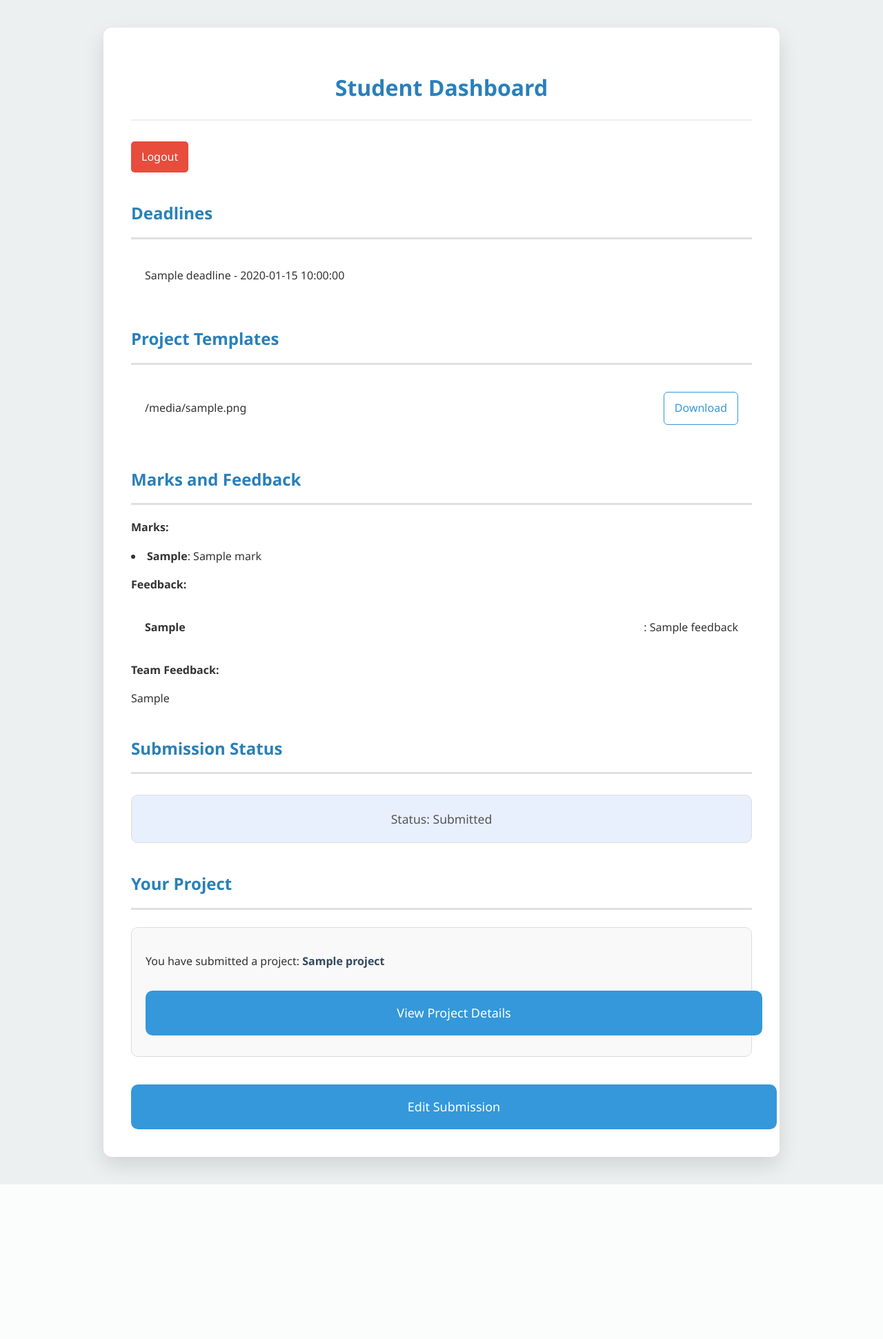
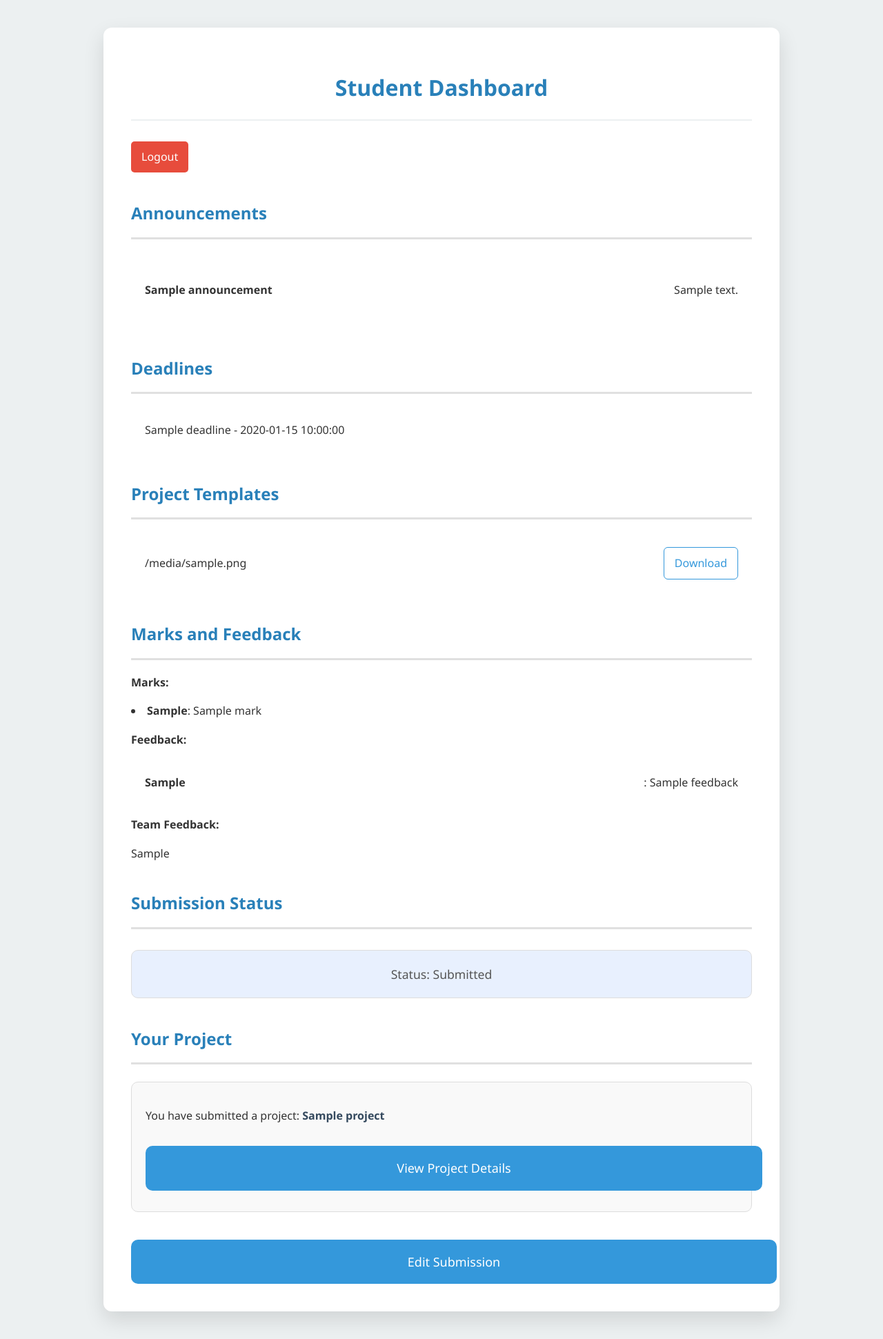
Before and after one commit to nandanagulavancha/AcadProjectHub, a Flask app: template templates/student_dashboard.html in a window 1280 px wide. Shown: the whole page at 69% size. Before the commit the page ends 1717 px from the top, so only its background shows below. Run offline with Flask 3, Linux system fonts and the light colour scheme; the template is opened without the code that fills it: most values are stand-ins (such as "Sample title", 1, 10 or a date in 2020).

Commit message:
Updated student_dashboard

```diff
--- a/backend/routes/student.py
+++ b/backend/routes/student.py
@@ -202,11 +202,13 @@ def dashboard():
     student_marks = {}
     submission_status = "Not Submitted"  # Default status
     submissions = []
+    announcements = []
     print(current_user.id,submission_status)
     if teams:
         faculty_id = teams[0]['faculty_id']  # Assuming all teams are under the same faculty
         deadlines = Deadline.get_all(faculty_id)
         templates = TemplateFile.get_all(faculty_id)
+        announcements = Announcement.get_all(faculty_id)
         # print(TeamLeader.get(current_user.id))
         # Get project submission status
         # project = None
@@ -225,7 +227,8 @@ def dashboard():
         student_marks=student_marks,
         submission_status=submission_status,
         project=project,
-        submissions=submissions
+        submissions=submissions,
+        announcements=announcements
     )
 
 @student_bp.route('/project-submission', methods=['GET', 'POST'])
--- a/templates/student_dashboard.html
+++ b/templates/student_dashboard.html
@@ -208,6 +208,22 @@
         <a class="logout-button" href="/auth/logout">Logout</a>
 
         <div class="dashboard-section">
+            <h2>Announcements</h2>
+            {% if announcements %}
+            <ul>
+                {% for announcement in announcements %}
+                <li class="announcement-item">
+                    <h4>{{ announcement.title }}</h4>
+                    <p>{{ announcement.content }}</p>
+                </li>
+                {% endfor %}
+            </ul>
+            {% else %}
+            <p class="no-data">No announcements yet.</p>
+            {% endif %}
+        </div>
+
+        <div class="dashboard-section">
             <h2>Deadlines</h2>
             {% if deadlines %}
             <ul>
```
Also changed, not shown: student_uploads/logo.png (added), student_uploads/my.png (added), 4 other files.
